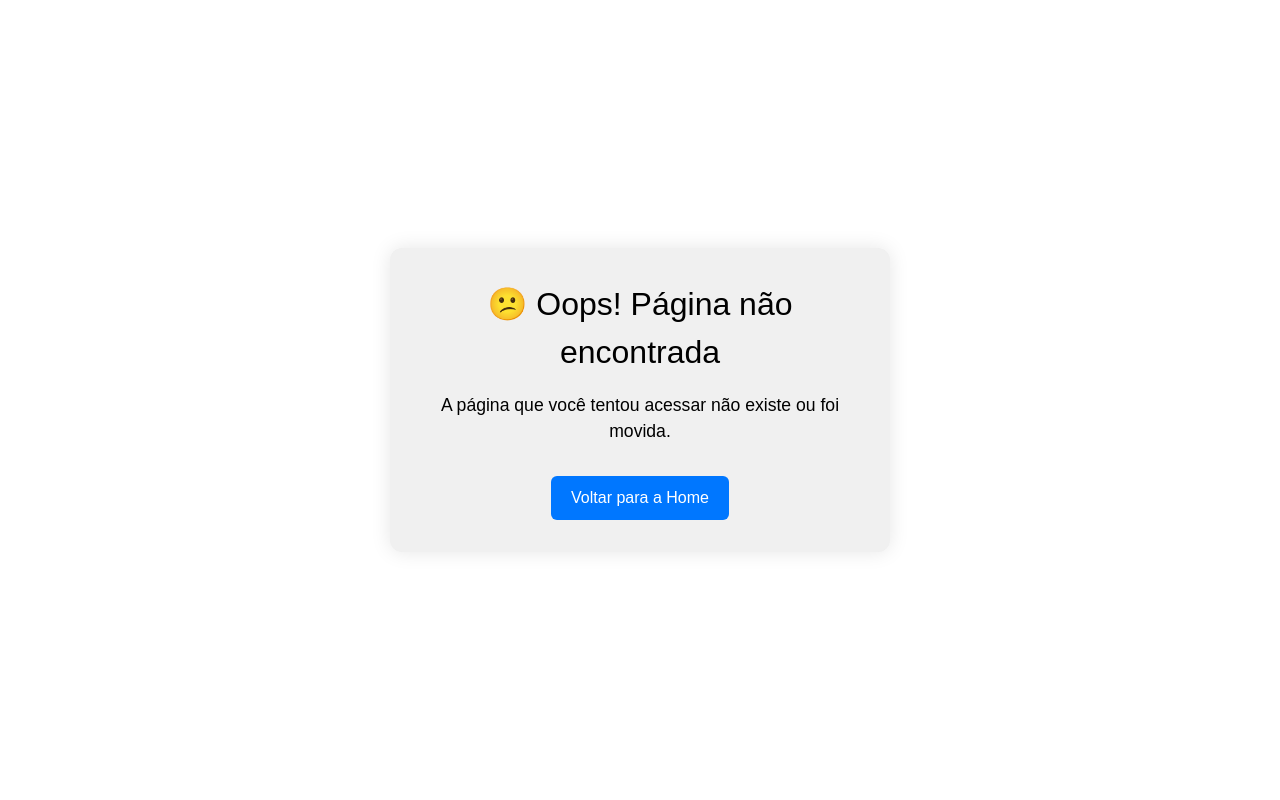
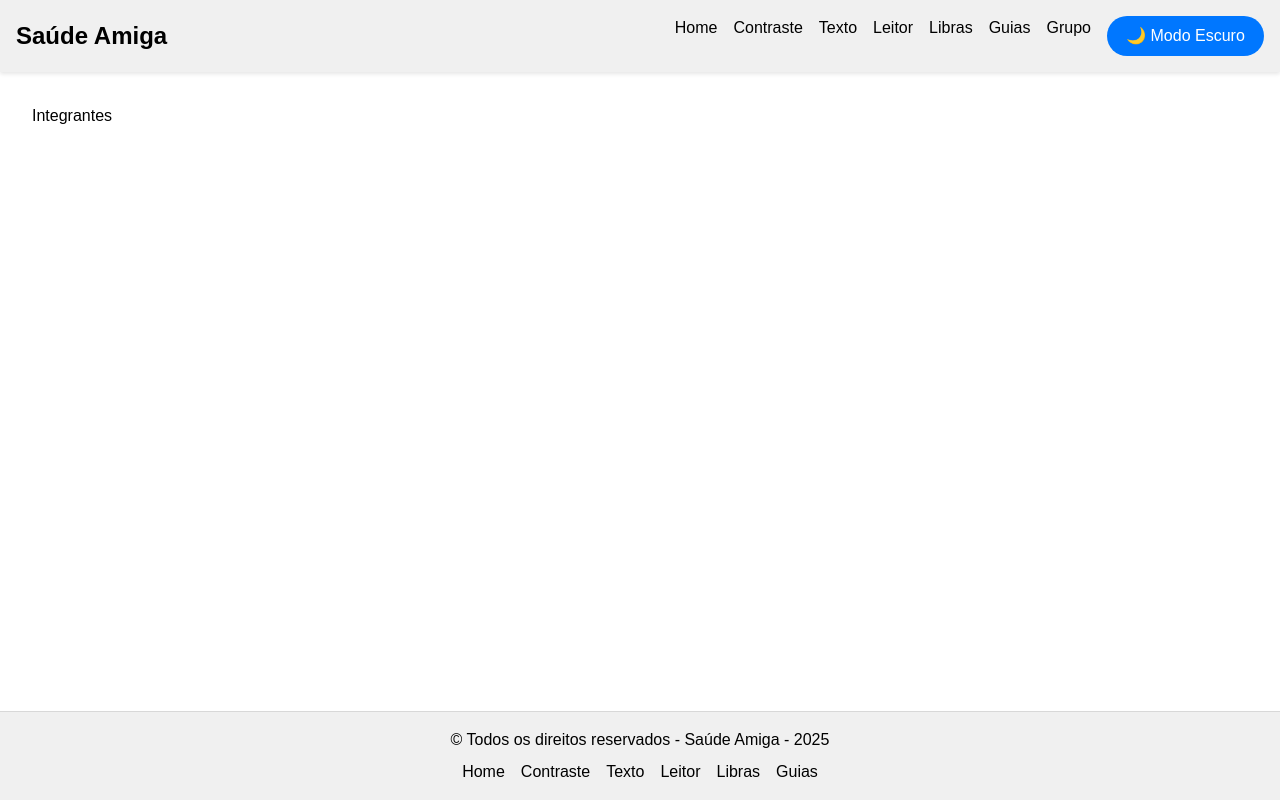
Before and after one commit to saude-amiga/saude-amiga-next, a React (Vite) app: page /integrantes in a window 1280 px wide. Built offline with nearby package versions, Linux system fonts and the light colour scheme.

Commit message:
feat: estrutura básica para integrantes

```diff
--- a/src/components/Header/Header.tsx
+++ b/src/components/Header/Header.tsx
@@ -26,6 +26,7 @@ export default function Header() {
                     <Link to="/leitor" onClick={() => setMenuOpen(false)}>Leitor</Link>
                     <Link to="/libras" onClick={() => setMenuOpen(false)}>Libras</Link>
                     <Link to="/guias" onClick={() => setMenuOpen(false)}>Guias</Link>
+                    <Link to="/integrantes" onClick={() => setMenuOpen(false)}>Grupo</Link>
                     <button
                         onClick={() => {
                             toggleTheme();
--- a/src/main.tsx
+++ b/src/main.tsx
@@ -12,6 +12,7 @@ import Libras from './routes/Libras/index.tsx'
 import { ThemeProvider } from './contexts/ThemeContext.tsx'
 import { applyUserTextSettings } from './utils/applyUserTextSettings.ts'
 import Guias from './routes/Guias/index.tsx'
+import Integrantes from './routes/Integrantes/index.tsx'
 
 applyUserTextSettings();
 
@@ -22,7 +23,8 @@ const router = createBrowserRouter([
     {path:"/texto", element:<Texto/>},
     {path:"/leitor", element:<Leitor/>},
     {path:"/libras", element:<Libras/>},
-    {path:"/guias", element:<Guias/>}
+    {path:"/guias", element:<Guias/>},
+    {path:"/integrantes", element:<Integrantes/>}
   ]}
 ])
 
--- /dev/null
+++ b/src/routes/Integrantes/index.tsx
@@ -0,0 +1,7 @@
+export default function Integrantes(){
+    return(
+        <div>
+            <h1>Integrantes</h1>
+        </div>
+    )
+}
```
